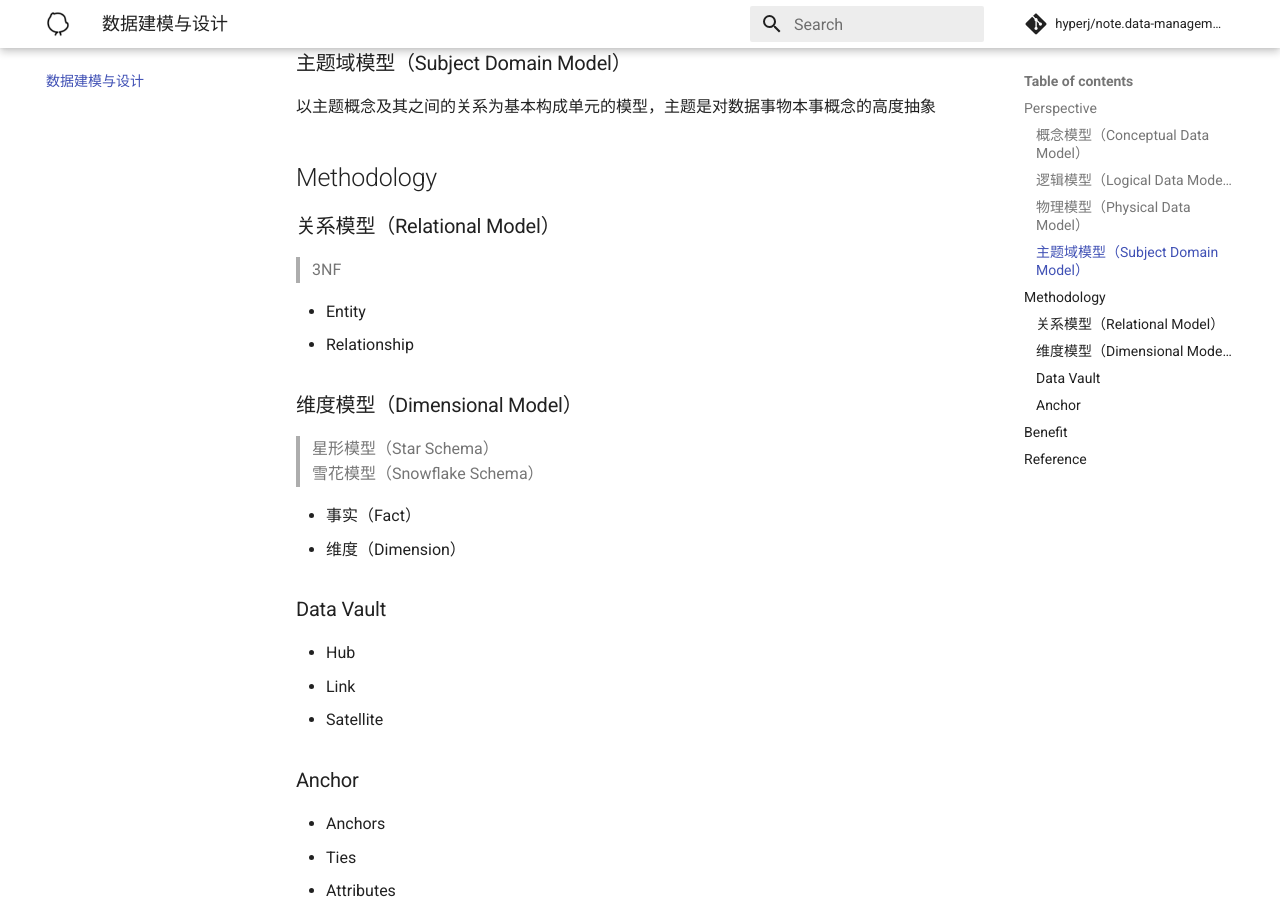
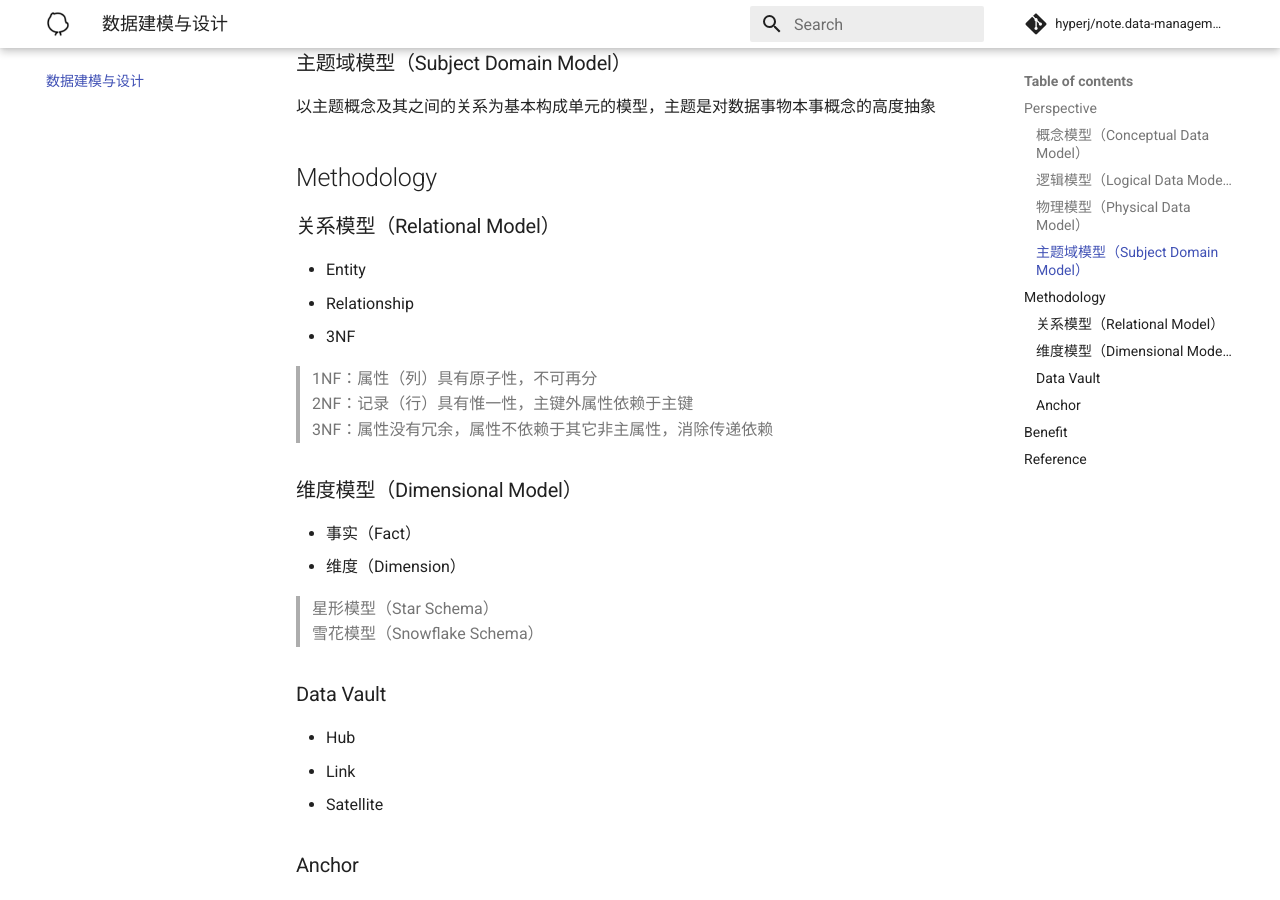
Before and after one commit to hyperj/note.data-management, an MkDocs documentation site: the page built from docs/data-modeling-and-design.md, in a window 1280 px wide and 900 px high, scrolled down 542 px. Built offline with MkDocs 1.6.1 and Material for MkDocs 9.7.7, drawn with Linux system fonts in a browser that asks for light colours; comment, search, counter and statistics services are not loaded.

Commit message:
update code

```diff
--- a/docs/data-modeling-and-design.md
+++ b/docs/data-modeling-and-design.md
@@ -22,18 +22,21 @@
 
 ### 关系模型（Relational Model）
 
-> 3NF
-
 - Entity
 - Relationship
+- 3NF
+
+> 1NF：属性（列）具有原子性，不可再分<br>
+> 2NF：记录（行）具有惟一性，主键外属性依赖于主键<br>
+> 3NF：属性没有冗余，属性不依赖于其它非主属性，消除传递依赖
 
 ### 维度模型（Dimensional Model）
 
+- 事实（Fact）
+- 维度（Dimension）
+
 > 星形模型（Star Schema）<br>
 > 雪花模型（Snowflake Schema）
-
-- 事实（Fact）
-- 维度（Dimension）
 
 ### Data Vault
 
```
